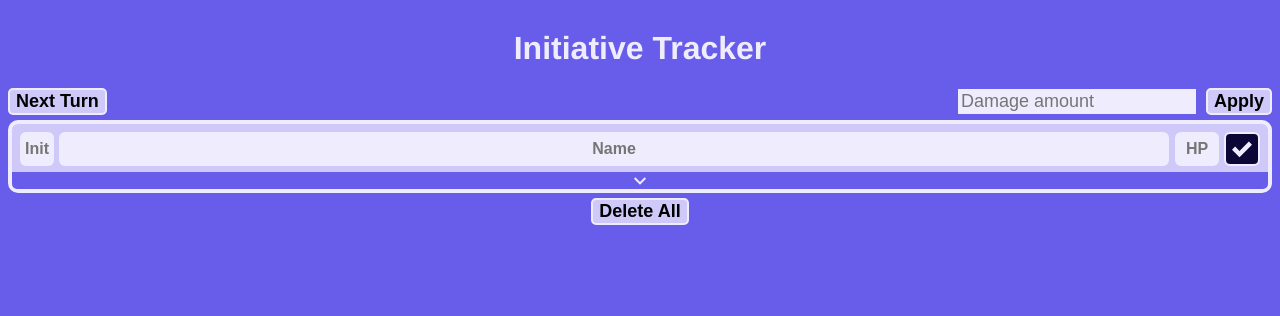
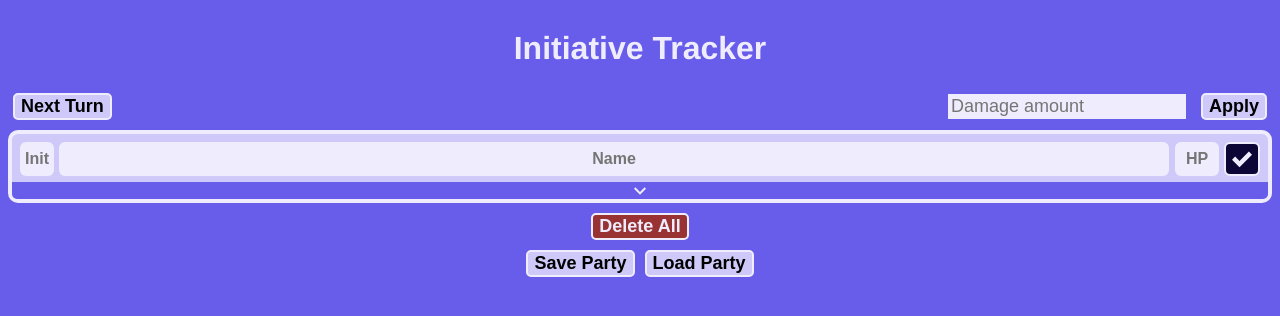
Before and after one commit to klein-eng/VueDMUtilities, a Vue app: page / in a window 1280 px wide. Shown: the top 316 px of the page. Built offline with nearby package versions, Linux system fonts and the light colour scheme.

Commit message:
Finish duplicate popup for now

```diff
--- a/src/components/DuplicateModal.vue
+++ b/src/components/DuplicateModal.vue
@@ -1,26 +1,33 @@
 <template>
-    <div v-if="this.actor !== null" class="shield">
-        <div class="modal">
-            <input type="number" v-model="numDuplicates" />
+    <modal :active="this.actor !== null">
+        <div>
+            <div>Modifier: <input type="number" v-model="initMod" placeholder="Modifier"/></div>
+            <div>Duplicates: <input type="number" v-model="numDuplicates" placeholder="Duplicates"/></div>
             <button @click="duplicate">Duplicate</button>
             <button @click="cancel">Cancel</button>
         </div>
-    </div>
+    </modal>
 </template>
 
 <script>
+import Modal from './Utilities/Modal.vue'
+
 export default {
     props: {
         actor: Object
     },
+    components: {
+		Modal
+	},
     data () {
         return {
-            numDuplicates: 1
+            numDuplicates: 1,
+            initMod: null
         }
     },
     methods: {
         duplicate () {
-            this.$emit('duplicate', this.numDuplicates);
+            this.$emit('duplicate', this.numDuplicates, this.initMod);
             this.$emit('update:actor', null);
         },
         cancel () {
@@ -33,21 +40,17 @@ export default {
 
 <style lang="scss" scoped>
     @import '../sass/variables.scss';
-    .modal {
-        position: absolute;
-        background-color: $background;
-        border: 2px solid $white;
-        border-radius: 4px;
-        top: 50%;
-        width: 90%;
-        left: 5%;
+    div {
+        font-size: 16px;
+		font-weight: bold;
+        margin-top: 5px;
     }
-    .shield {
-        position: absolute;
-        top: 0;
-        left: 0;
-        width: 100%;
-        height: 100%;
-        background-color: rgba($color: $black, $alpha: 0.75);
+    button {
+        background-color: $primary;
+        border: solid 2px $white;
+        border-radius: 5px;
+        font-size: 18px;
+        font-weight: bold;
+        margin: 4px;
     }
 </style>
--- a/src/components/InitCard/ExpandedContent.vue
+++ b/src/components/InitCard/ExpandedContent.vue
@@ -6,11 +6,18 @@
 
             <input v-if="editMode" :value="actor.Status" @input="updateActorValue('Status', $event.target.value)" placeholder="Status" :tabindex="tabIndex"/>
             <div v-else-if="actor.Status !== undefined">Status: {{actor.Status}}</div>
+
+            <div v-if="editMode" class="checkbox-container">
+                <label>
+                    <input type="checkbox" :value="actor.IsPC" @input="updateActorValue('IsPC', !isPC)" :tabindex="tabIndex" :checked="actor.IsPC"/>
+                    PC
+                </label>
+            </div>
         </div>
         <div>
             <input placeholder="Notes" class="notes-field" :tabindex="tabIndex">
         </div>
-        <div class="buttonrow">
+        <div v-if="!editMode" class="buttonrow">
             <button @click="this.$emit('duplicate')" class="duplicate-button" :tabindex="tabIndex">Duplicate</button>
             <button @click="this.$emit('delete')" class="delete-button" :tabindex="tabIndex">Delete</button>
         </div>
@@ -36,11 +43,14 @@ export default {
 				return "-1";
 			}
 			return "0";
-		}
+		},
+        isPC: function() {
+            return this.actor.IsPC === true;
+        }
 	},
     methods: {
         updateActorValue: function(key, value) {
-			this.$emit("updateActor", key, value);
+            this.$emit("updateActor", key, value);
 		},
     },
     emits: ["updateActor","delete","duplicate"]
@@ -95,6 +105,14 @@ export default {
             flex-grow: 0;
             flex-basis: 60px;
         }
+        .checkbox-container {
+            flex-grow: 0;
+            max-width: auto;
+            flex-basis: 100px;
+            input {
+                width: auto;
+            }
+        }
     }
     .notes-field {
         width: 95%;
--- a/src/components/InitCard/InitCard.vue
+++ b/src/components/InitCard/InitCard.vue
@@ -1,5 +1,5 @@
 <template>
-    <div class="init-card-root" :class="{selected: selected}">
+    <div class="init-card-root" :class="{selected: selected, PC: this.actor.IsPC}">
 		<main-content
 			:actor="this.actor"
 			@update-actor="updateActorValue"
@@ -42,7 +42,8 @@ export default {
 			required: true
 		},
 		selected: Boolean,
-		isCurrentTurn: Boolean
+		isCurrentTurn: Boolean,
+		preventNewCard: Boolean
     },
 	setup: function (props, { emit }) {
 		if (props.actor.maxHP && !props.actor.curHP) {
@@ -52,13 +53,13 @@ export default {
 	data () {
 		return {
 			editMode: !(this.hasData()),
-			addWhenSaved: !(this.hasData()),
+			addWhenSaved: (!(this.hasData()) && (!this.preventNewCard === true)),
 			expanded: "default"
 		}
 	},
 	methods: {
 		hasData: function () {
-			return (this.actor.name && this.actor.init !== null);
+			return (this.actor.name != null && this.actor.init !== null);
 		},
 		toggleEdit: function () {
 			if (this.editMode === false) {
@@ -107,6 +108,9 @@ export default {
 		font-size: 16px;
 		font-weight: bold;
 		margin-bottom: 5px;
+		&.PC {
+			background-color: $PC-background;
+		}
 	}
 
 	.more-info-button {
--- a/src/components/InitCard/MainContent.vue
+++ b/src/components/InitCard/MainContent.vue
@@ -7,7 +7,11 @@
 		<div class="name">
 			<input v-if="editMode" :value="actor.name" @input="updateActorValue('name', $event.target.value)" placeholder="Name" class="name-edit"/>
 			<div v-else class="name-label">
-				<img v-if="isCurrentTurn" src="../../assets/205-flag.svg"/>
+				<svg v-if="isCurrentTurn" version="1.1" xmlns="http://www.w3.org/2000/svg" xmlns:xlink="http://www.w3.org/1999/xlink" width="16" height="16" viewBox="0 0 16 16">
+					<path fill="#000000" d="M0 0h2v16h-2v-16z"></path>
+					<path fill="#000000" d="M13 10.047c1.291 0 2.415-0.312 3-0.773v-8c-0.585 0.461-1.709 0.773-3 0.773s-2.415-0.312-3-0.773v8c0.585 0.461 1.709 0.773 3 0.773z"></path>
+					<path fill="#000000" d="M9.5 0.508c-0.733-0.312-1.805-0.508-3-0.508-1.506 0-2.818 0.312-3.5 0.773v8c0.682-0.461 1.994-0.773 3.5-0.773 1.195 0 2.267 0.197 3 0.508v-8z"></path>
+				</svg>
 				{{ actor.name }}
 			</div>
 		</div>
--- a/src/components/InitCardList.vue
+++ b/src/components/InitCardList.vue
@@ -16,10 +16,15 @@
             @duplicate="showDuplicateModal(a.actor)"
             @delete="deleteActor(a.idNumber)"
             :isCurrentTurn="this.currentTurnIndex === index"
+            :preventNewCard="a.preventNewCard"
         />
         </div>
         <div>
-            <button @click="deleteAllActors">Delete All</button>
+            <button @click="deleteAllActors" class="destructive">Delete All</button>
+        </div>
+        <div>
+            <button @click="saveActors">Save Party</button>
+            <button @click="loadActors">Load Party</button>
         </div>
         <duplicate-modal v-model:actor="actorToDuplicate" @duplicate="duplicateActor"/>
 	</div>
@@ -43,7 +48,7 @@ export default {
             ],
             damageAmount: null,
             actorToDuplicate: null,
-            currentTurnIndex: 1,
+            currentTurnIndex: 0,
 		}
 	},
     methods: {
@@ -56,15 +61,18 @@ export default {
         duplicateActor: function (howManyDups, initModifier=null) {
             let actor = this.actorToDuplicate
             for(let i = 0; i < howManyDups; i++) {
-                this.actors.push({ idNumber: this.getNextID(), actor: { ...actor, init: this.calcInit(actor, initModifier) } });
+                this.actors.push({ idNumber: this.getNextID(), actor: { ...actor, init: this.calcInit(actor, initModifier)}, preventNewCard: true });
             }
             this.sortActors();
         },
         calcInit(actor, initModifier) {
-            if (initModifier === null) {
+            console.log(initModifier);
+            if (initModifier === null || initModifier === "") {
                 return actor.init;
             }
-            return (Math.floor(Math.random() * 20) + 1) + initModifier;
+            let roll = (Math.floor(Math.random() * 20) + 1);
+            console.log("Rolled " + roll + "+" + initModifier + "=" + (roll+initModifier))
+            return roll + initModifier;
         },
         deleteActor: function (actorID) {
             let index = this.actors.findIndex(a => a.idNumber === actorID);
@@ -110,6 +118,20 @@ export default {
             if(maxIndex > 0) {
                 this.currentTurnIndex = (this.currentTurnIndex + 1) % maxIndex;
             }
+        },
+        saveActors: function () {
+            localStorage.actors = JSON.stringify(this.actors)
+        },
+        loadActors: function () {
+            if(localStorage.actors) {
+                let actors = JSON.parse(localStorage.actors)
+                actors.map(a => {
+                    a.actor.init = null;
+                    a.preventNewCard = true;
+                    });
+                actors[actors.length - 1].preventNewCard = false;
+                this.actors = actors;
+            }
         }
     }
 }
@@ -136,5 +158,11 @@ export default {
         border-radius: 5px;
         font-size: 18px;
         font-weight: bold;
+        margin: 5px;
+    }
+
+    .destructive {
+        background-color: $destructive;
+        color: $white;
     }
 </style>
--- /dev/null
+++ b/src/components/Utilities/Modal.vue
@@ -0,0 +1,38 @@
+<template>
+    <div v-if="active" class="shield">
+        <div class="modal">
+            <slot></slot>
+        </div>
+    </div>
+</template>
+
+<script>
+	export default {
+        name: "Modal",
+        props: {
+            active: Boolean
+        }
+    }
+</script>
+
+<style lang="scss" scoped>
+    @import '../../sass/variables.scss';
+    .modal {
+        position: absolute;
+        background-color: $background;
+        padding: 5px;
+        border: 2px solid $white;
+        border-radius: 4px;
+        top: 90px;
+        width: 90%;
+        left: 5%;
+    }
+    .shield {
+        position: absolute;
+        top: 0;
+        left: 0;
+        width: 100%;
+        height: 100%;
+        background-color: rgba($color: $black, $alpha: 0.75);
+    }
+</style>
--- a/src/sass/variables.scss
+++ b/src/sass/variables.scss
@@ -4,6 +4,7 @@ $black: #0C0637;
 $background: #685CEB;
 $background-hover: #483BDE;
 $primary: #CEC9F8;
-//$primary: #1E28A0;
+$destructive: #993333;
+$PC-background: #AED8AE;
 //spacing
 $card-padding: .5rem;
```
